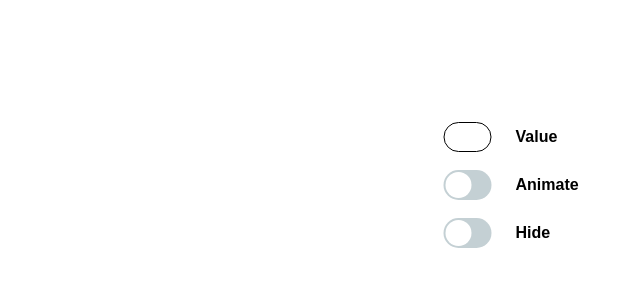
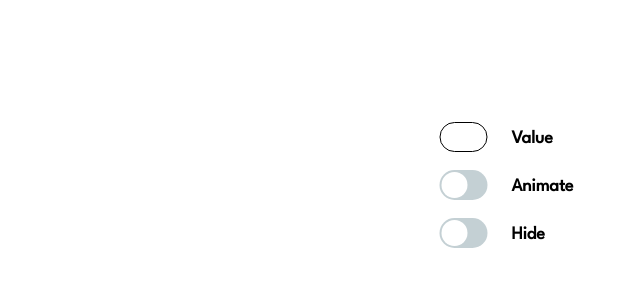
Before and after one commit to s-nap/progress-block, a plain HTML site: page index.html in a window 1280 px wide. Shown: the part 216-502 px from the top of the page, 248-888 px from the left. Drawn offline with Linux system fonts and the light colour scheme.

Commit message:
Added font

```diff
--- a/index.html
+++ b/index.html
@@ -5,6 +5,9 @@
     <meta http-equiv="X-UA-Compatible" content="IE=edge" />
     <meta name="viewport" content="width=device-width, initial-scale=1.0" />
     <link rel="stylesheet" href="style.css" />
+    <link rel="preconnect" href="https://fonts.googleapis.com">
+    <link rel="preconnect" href="https://fonts.gstatic.com" crossorigin>
+    <link href="https://fonts.googleapis.com/css2?family=League+Spartan&display=swap" rel="stylesheet">
     <title>Progress</title>
   </head>
   <body>
--- a/style.css
+++ b/style.css
@@ -1,6 +1,6 @@
 body {
-  font-family: Arial, Helvetica, sans-serif;
-  font-size: 16px;
+  font-family: 'League Spartan', Arial, Helvetica, sans-serif;
+  font-size: 18px;
   font-weight: 600;
 }
 
@@ -52,7 +52,7 @@ body {
 
 .controls {
   margin-top: 50px;
-  width: 137px;
+  width: 145px;
 }
 
 @media (orientation: landscape) {
@@ -72,6 +72,7 @@ body {
 }
 
 label.text {
+  padding-top: 3px;
   margin-left: 24px;
 }
 
```
